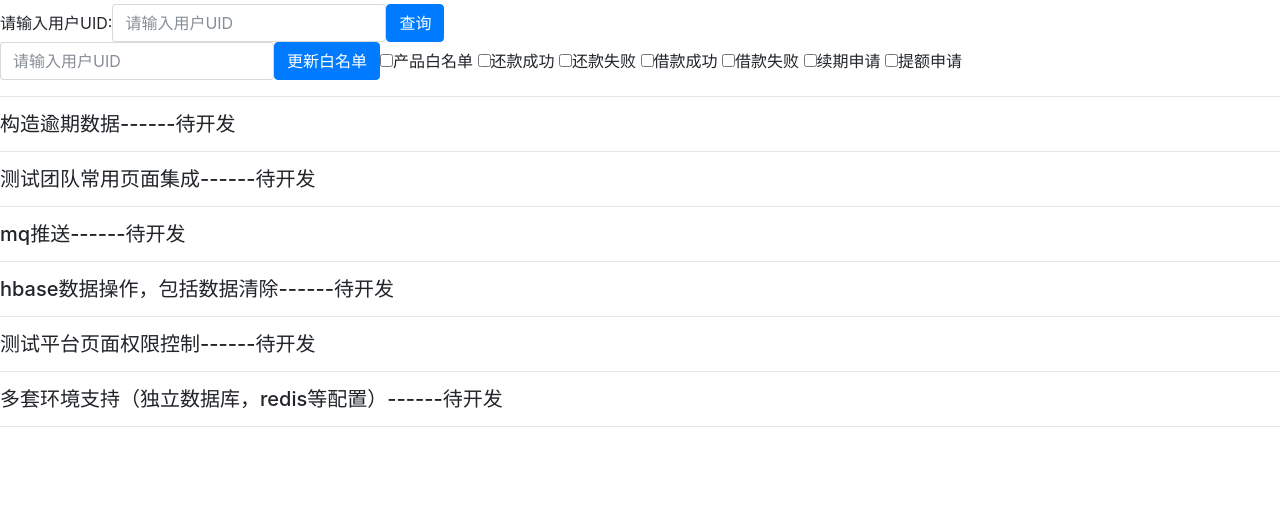
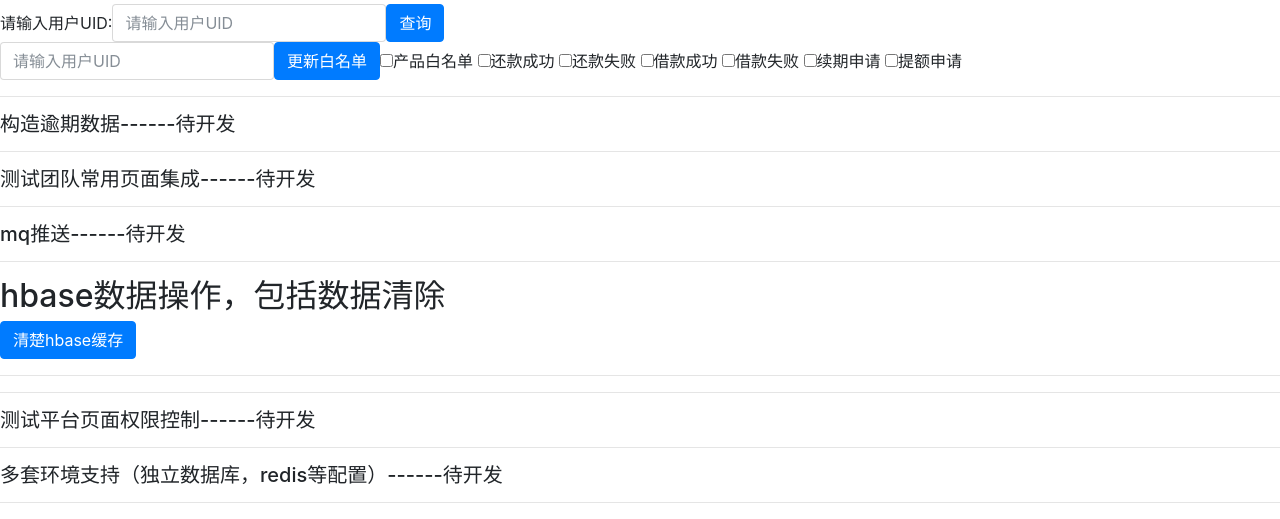
Before and after one commit to billlwx/hhhtPlatform, a Django app: page /tools/ in a window 1280 px wide. Shown: the part 458-977 px from the top of the page. Before the commit the page ends 885 px from the top, so only its background shows below. Run offline with Django 3.2, Linux system fonts and the light colour scheme; some libraries are stand-ins or nearby versions.

Commit message:
风控测试

```diff
--- a/hhht/urls.py
+++ b/hhht/urls.py
@@ -19,6 +19,7 @@ from apo import views
 from django.contrib.staticfiles.urls import staticfiles_urlpatterns
 from django.contrib import staticfiles
 from apo import selectUid,deleteUserInfo,mcflush,whitelist
+from myrisktest import hbase_client
 import settings
 
 
@@ -35,6 +36,7 @@ urlpatterns = [
     url(r'^mcflush/$', mcflush.mcflush),
     url(r'^selectwhitelist/$', whitelist.selectwhitelist),
     url(r'^updatewhitelist/$', whitelist.updatewhitelist),
+    url(r'^hbaseclean/$', hbase_client.hbaseclean),
 ]
 
 urlpatterns += staticfiles_urlpatterns()
--- a/risktest/hbase_client.py
+++ b/risktest/hbase_client.py
@@ -13,7 +13,7 @@ table_adict = {'cp_kv': 'time', 'databank': 'f', 'imei_kv': 'time','ip_imei_kv':
                'lc_100m_kv': 'time', 'lc_1km_imei_kv': 'time','p8_kv': 'time', 'udid_certno_kv': 'f',
                'contact_mobile_kv': 'f', 'np_kv': 'time', 'risk_control_result': 'f', 'imei_phone_kv': 'time'}
 
-def inithbase(request):
+def hbaseclean(request):
     client = HbaseClient()
     i = 0
     for k in table_adict:
--- a/templates/tools.html
+++ b/templates/tools.html
@@ -170,7 +170,20 @@
 <hr/>
 <h5>mq推送------待开发</h5>
 <hr/>
-<h5>hbase数据操作，包括数据清除------待开发</h5>
+<h2>hbase数据操作，包括数据清除</h2>
+<form action="/hbaseclean" method="get" id="js-form16" class="form-inline">
+    <button type="submit" class="btn btn-primary">清楚hbase缓存</button>
+</form>
+<div id="msg5"></div>
+<script>
+    $("#js-form16").on('submit', function (e) {
+        e.preventDefault();
+        $.get('/hbaseclean').done(function(data) {
+            $("#msg16").html(data);
+        })
+    })
+</script>
+<hr/>
 <hr/>
 <h5>测试平台页面权限控制------待开发</h5>
 <hr/>
```
